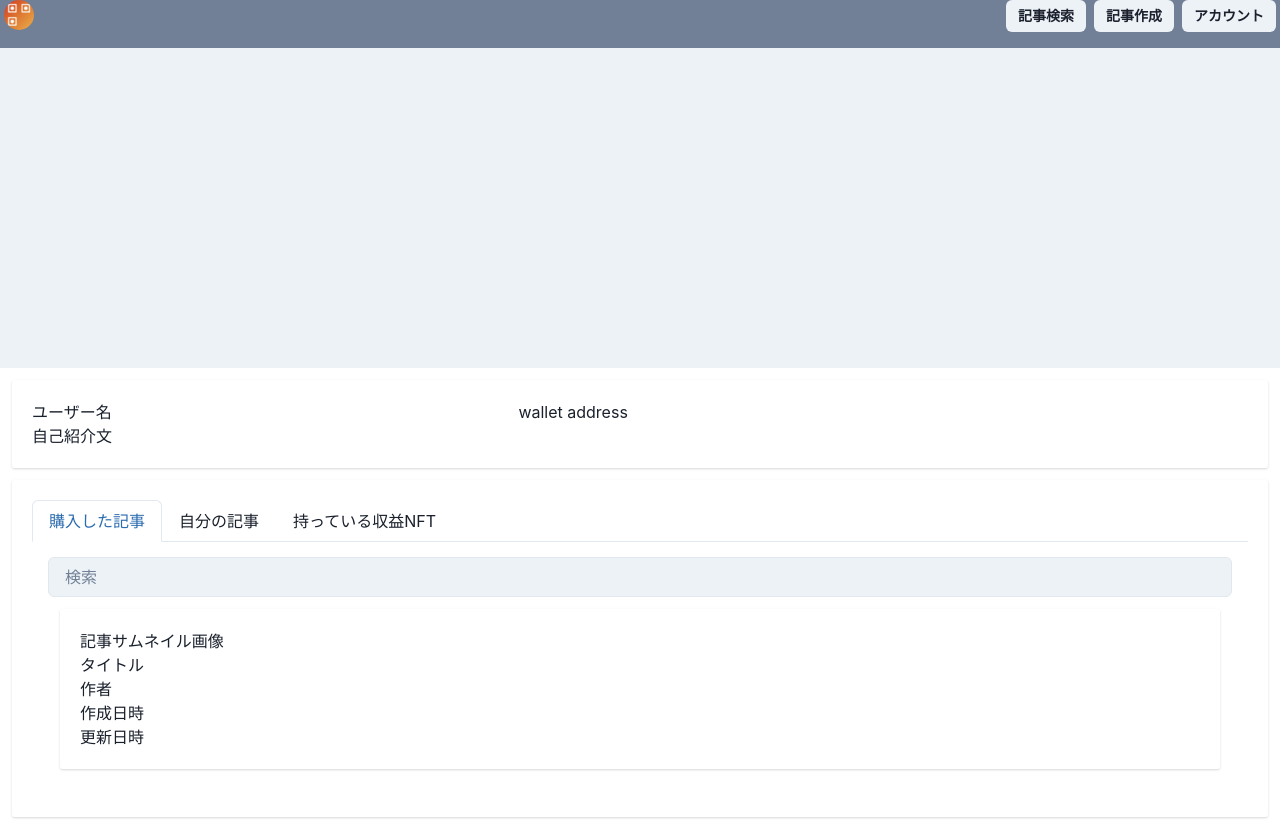
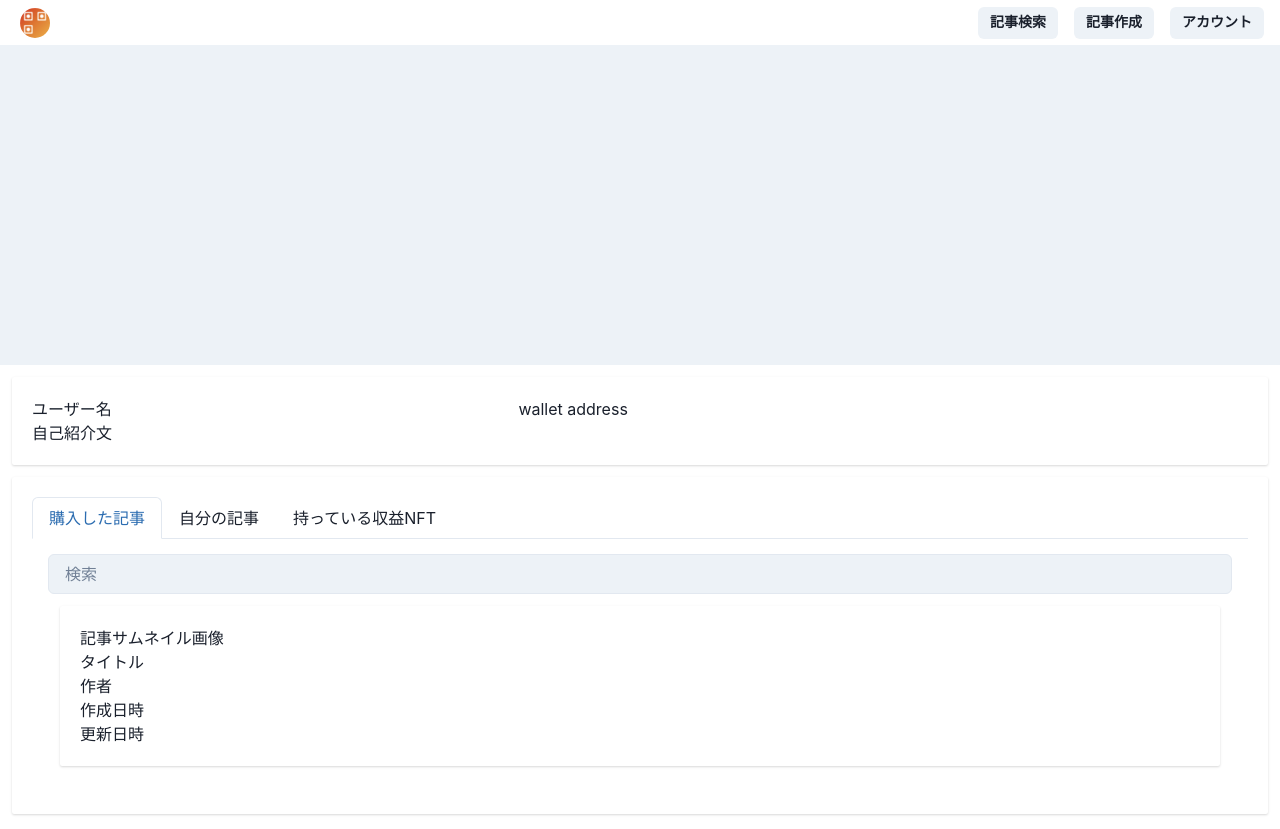
Before and after one commit to palledad/dManga, a Next.js app in the folder frontend/: page /mypage in a window 1280 px wide. Built offline with nearby package versions, Linux system fonts and the light colour scheme.

Commit message:
headerのレイアウトを修正

```diff
--- a/frontend/components/Header/index.tsx
+++ b/frontend/components/Header/index.tsx
@@ -1,24 +1,16 @@
-import { Image, GridItem, Button, Grid } from '@chakra-ui/react'
+import { Image, Box, Button } from '@chakra-ui/react'
 const Header = () => {
   return (
-    <>
-      <Grid templateColumns='repeat(5, 1fr)' background={'gray.500'} height={'3em'}>
-        <GridItem colSpan={1}>
-          <Image marginLeft={1} borderRadius='full' boxSize='30px' src='palledad_logo_1.jpg' />
-        </GridItem>
-        <GridItem colSpan={4} textAlign='right'>
-          <Button size='sm' verticalAlign='middle' marginX={1}>
-            記事検索
-          </Button>
-          <Button size='sm' marginX={1}>
-            記事作成
-          </Button>
-          <Button size='sm' marginX={1}>
-            アカウント
-          </Button>
-        </GridItem>
-      </Grid>
-    </>
+    <Box display='flex' alignItems='center' justifyContent='space-between' h={45} mx={4}>
+      <Box display='flex'>
+        <Image marginLeft={1} borderRadius='full' boxSize='30px' src='palledad_logo_1.jpg' />
+      </Box>
+      <Box display='flex' gap={4}>
+        <Button size='sm'>記事検索</Button>
+        <Button size='sm'>記事作成</Button>
+        <Button size='sm'>アカウント</Button>
+      </Box>
+    </Box>
   )
 }
 
```
